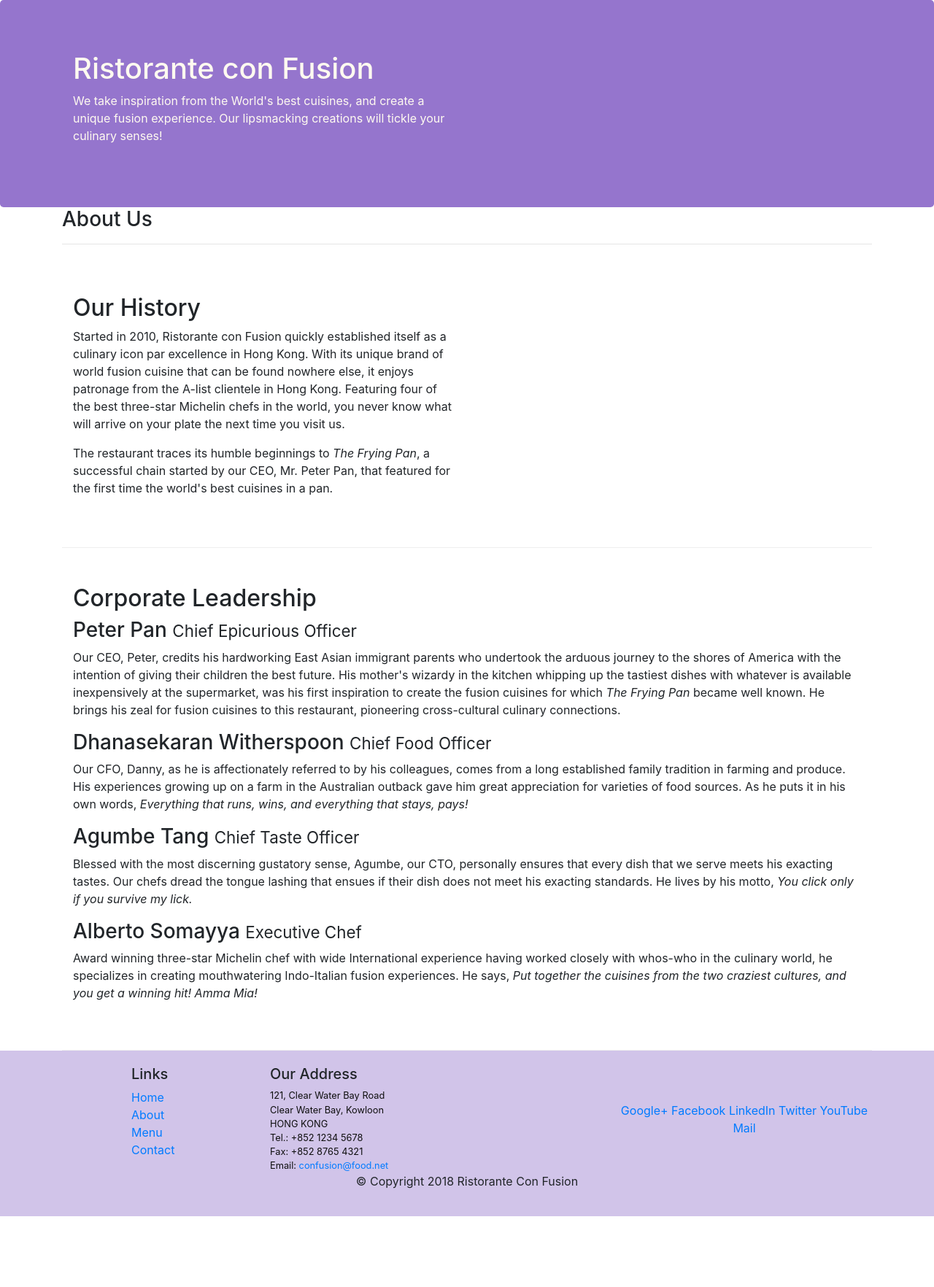
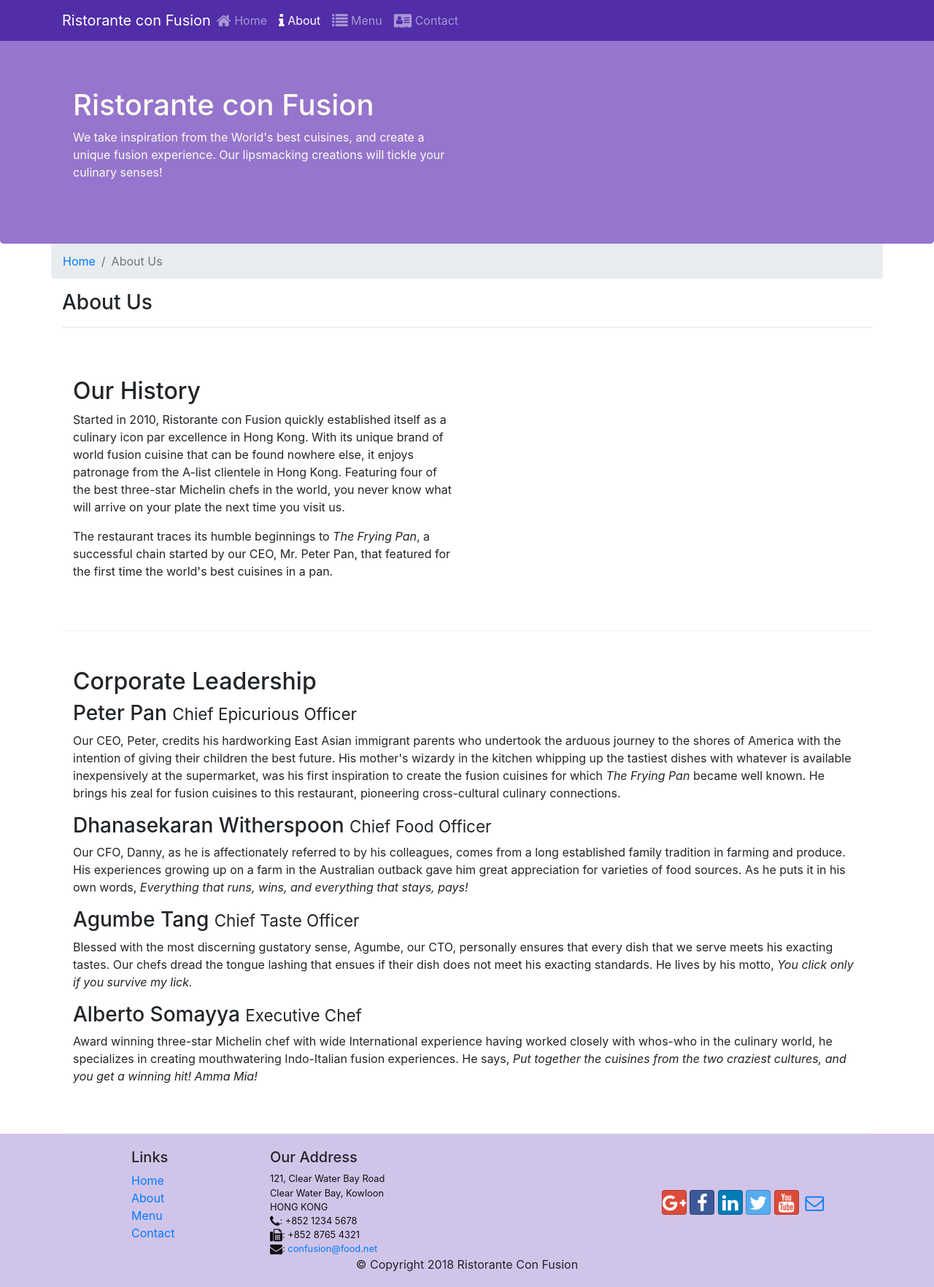
Before and after one commit to PraveenGodara12/MyFirstBootstrap, a website: page aboutus.html in a window 1280 px wide. Shown: the whole page at 73% size. Before the commit the page ends 1667 px from the top, so only its background shows below. Drawn offline with nearby package versions, Linux system fonts and the light colour scheme.

Commit message:
Icon Fonts

```diff
--- a/aboutus.html
+++ b/aboutus.html
@@ -7,11 +7,28 @@
     <meta http-equiv="x-ua-compatible" content="ie=edge">
     <title>Ristorante Con Fusion: About Us</title>
     <link rel="stylesheet" href="node_modules/bootstrap/dist/css/bootstrap.min.css">
+    <link rel="stylesheet" href="node_modules/font-awesome/css/font-awesome.min.css">
+    <link rel="stylesheet" href="node_modules/bootstrap-social/bootstrap-social.css">
     <link href="css/styles.css" rel="stylesheet">
 </head>
 
 <body>
-
+  <nav class="navbar navbar-dark navbar-expand-sm fixed-top">
+    <div class="container">
+      <button class="navbar-toggler" type="button" data-toggle="collapse" data-target="#Navbar">
+        <span class="navbar-toggler-icon"></span>
+      </button>
+      <a class="navbar-brand mr-auto" href="./index.html">Ristorante con Fusion</a>
+      <div class="collapse navbar-collapse" id="Navbar">
+        <ul class="navbar-nav mr-auto">
+          <li class="nav-item"><a class="nav-link" href="./index.html"><span class="fa fa-home fa-lg"></span> Home</a></li>
+          <li class="nav-item active"><a class="nav-link" href="#"><span class="fa fa-info fa-lg"></span> About</a></li>
+          <li class="nav-item"><a class="nav-link" href="#"><span class="fa fa-list fa-lg"></span> Menu</a></li>
+          <li class="nav-item"><a class="nav-link" href="#"><span class="fa fa-address-card fa-lg"></span> Contact</a></li>
+        </ul>
+      </div>
+    </div>
+  </nav>
     <header class="jumbotron">
         <div class="container">
             <div class="row row-header">
@@ -27,6 +44,10 @@
 
     <div class="container">
         <div class="row">
+          <ol class="col-12 breadcrumb">
+            <li class="breadcrumb-item"><a href="./index.html">Home</a></li>
+            <li class="breadcrumb-item active">About Us</li>
+          </ol>
             <div class="col-12">
                <h3>About Us</h3>
                <hr>
@@ -66,7 +87,7 @@
                 <div class="col-4 offset-1 col-sm-2">
                     <h5>Links</h5>
                     <ul class="list-unstyled">
-                        <li><a href="#">Home</a></li>
+                        <li><a href="./index.html">Home</a></li>
                         <li><a href="#">About</a></li>
                         <li><a href="#">Menu</a></li>
                         <li><a href="#">Contact</a></li>
@@ -78,20 +99,20 @@
 		              121, Clear Water Bay Road<br>
 		              Clear Water Bay, Kowloon<br>
 		              HONG KONG<br>
-		              Tel.: +852 1234 5678<br>
-		              Fax: +852 8765 4321<br>
-		              Email: <a href="mailto:confusion@food.net">confusion@food.net</a>
+                  <i class="fa fa-phone fa-lg"></i>: +852 1234 5678<br>
+		              <i class="fa fa-fax fa-lg"></i>: +852 8765 4321<br>
+                  <i class="fa fa-envelope fa-lg"></i>: <a href="mailto:confusion@food.net">confusion@food.net</a>
 		           </address>
                 </div>
                 <div class="col-12 col-sm-4 align-self-center">
-                    <div class="text-center">
-                        <a href="http://google.com/+">Google+</a>
-                        <a href="http://www.facebook.com/profile.php?id=">Facebook</a>
-                        <a href="http://www.linkedin.com/in/">LinkedIn</a>
-                        <a href="http://twitter.com/">Twitter</a>
-                        <a href="http://youtube.com/">YouTube</a>
-                        <a href="mailto:">Mail</a>
-                    </div>
+                  <div class="text-center">
+                      <a class="btn btn-social-icon btn-google" href="http://google.com/+"><i class="fa fa-google-plus"></i></a>
+                      <a class="btn btn-social-icon btn-facebook" href="http://www.facebook.com/profile.php?id="><i class="fa fa-facebook"></i></a>
+                      <a class="btn btn-social-icon btn-linkedin" href="http://www.linkedin.com/in/"><i class="fa fa-linkedin"></i></a>
+                      <a class="btn btn-social-icon btn-twitter" href="http://twitter.com/"><i class="fa fa-twitter"></i></a>
+                      <a class="btn btn-social-icon btn-google" href="http://youtube.com/"><i class="fa fa-youtube"></i></a>
+                      <a class="btn btn-social-icon" href="mailto:"><i class="fa fa-envelope-o"></i></a>
+                  </div>
                 </div>
            </div>
            <div class="row justify-content-center">
--- a/css/styles.css
+++ b/css/styles.css
@@ -28,3 +28,12 @@ address{
     margin:0px;
     color:#0f0f0f;
 }
+
+body{
+  padding: 50px 0px 0px 0px;
+  z-index:0;
+}
+
+.navbar-dark{
+  background-color: #512DA8;
+}
--- a/package.json
+++ b/package.json
@@ -15,6 +15,8 @@
   },
   "dependencies": {
     "bootstrap": "^4.0.0",
+    "bootstrap-social": "^5.1.1",
+    "font-awesome": "^4.7.0",
     "jquery": "^3.3.1",
     "popper.js": "^1.12.9"
   }
```
Also changed, not shown: index.html (+30 -13 lines), 1 other file.
